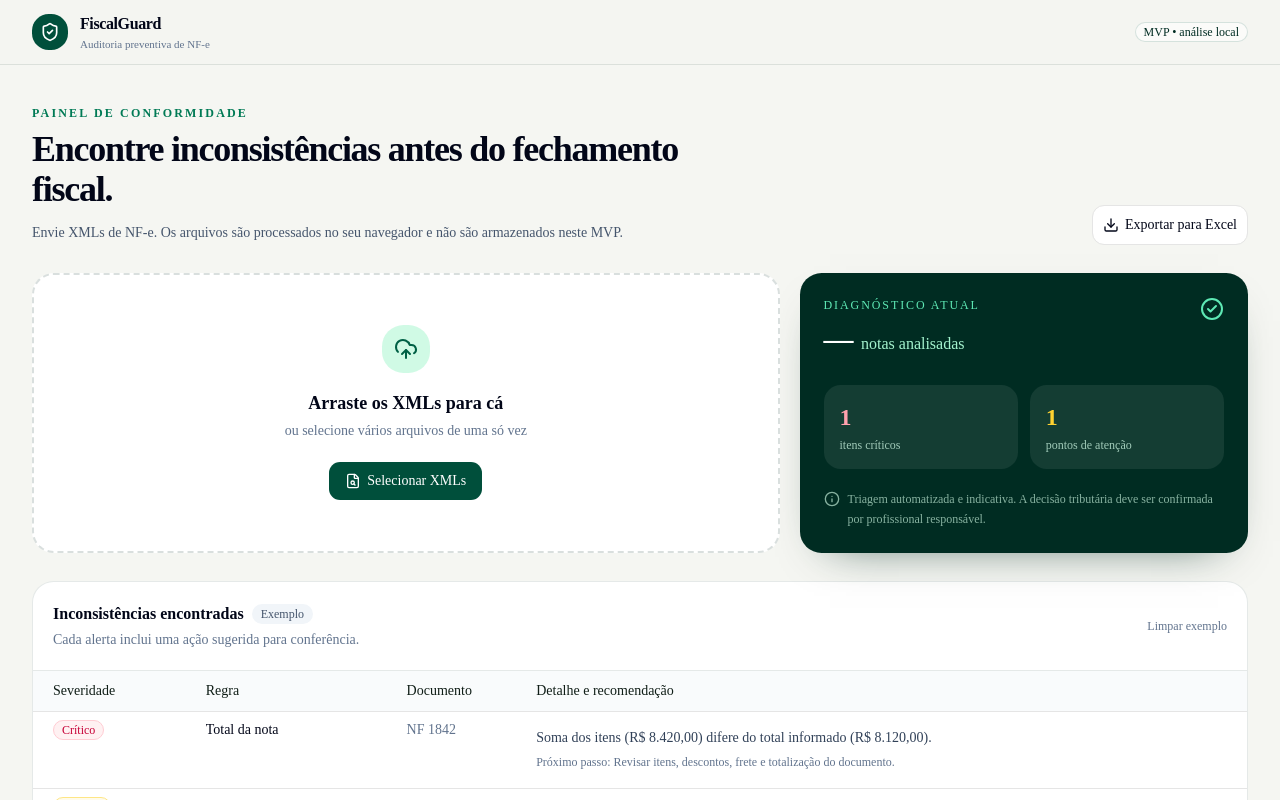
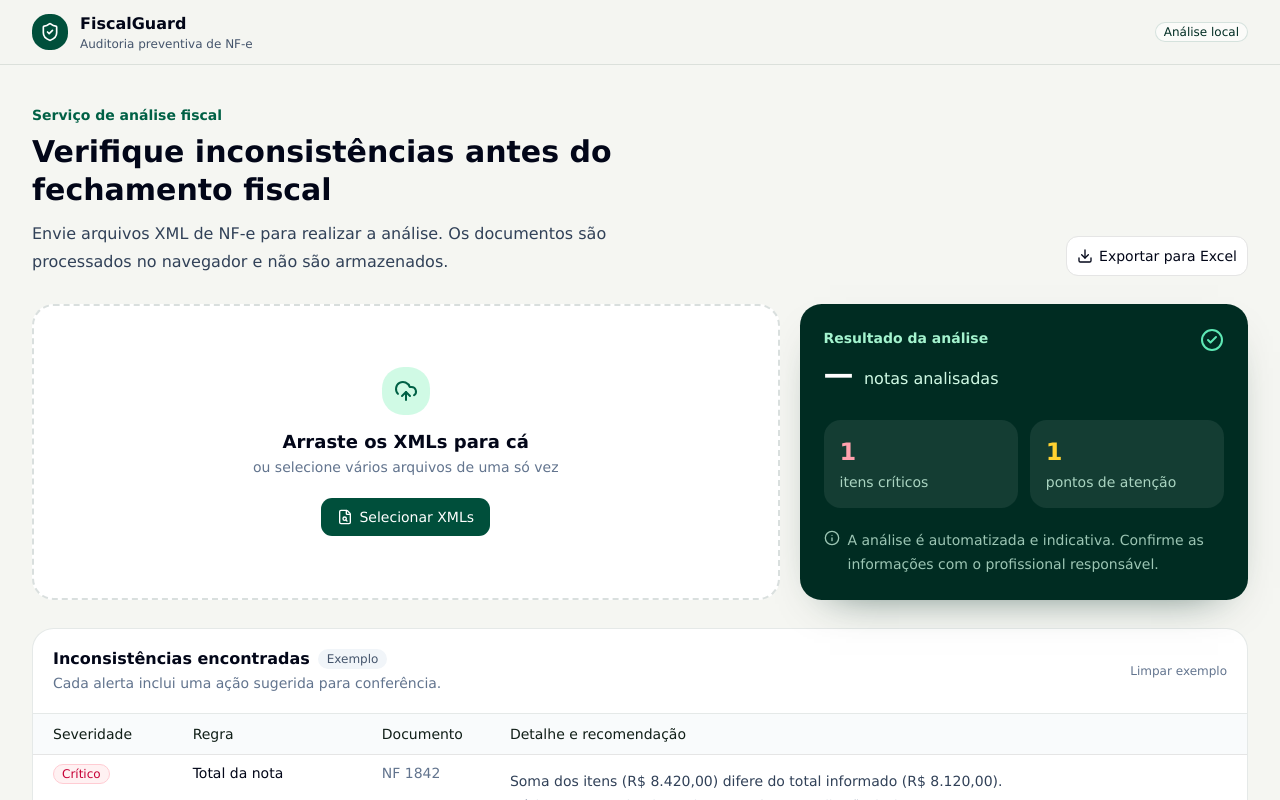
Before and after one commit to Thiago-A-Gomes/fiscalguard, a React (Vite) app: page / in a window 1280 px wide. Shown: the top 800 px of the page. Built offline with nearby package versions, Linux system fonts and the light colour scheme.

Commit message:
Adopt government-style typography

```diff
--- a/app/globals.css
+++ b/app/globals.css
@@ -48,7 +48,35 @@
 }
 
 body {
-  font-family: var(--font-geist-sans), Arial, Helvetica, sans-serif;
+  font-family: Rawline, Verdana, Arial, Helvetica, sans-serif;
+  font-size: 16px;
+  line-height: 1.5;
+  letter-spacing: 0;
+}
+
+h1,
+h2,
+h3,
+h4,
+button,
+input,
+table {
+  font-family: inherit;
+}
+
+h1,
+h2,
+h3,
+h4 {
+  letter-spacing: 0;
+  line-height: 1.25;
+}
+
+h1,
+h2,
+h3,
+h4 {
+  font-weight: 600;
 }
 
 :root {
--- a/app/page.tsx
+++ b/app/page.tsx
@@ -31,12 +31,12 @@ export default function Home() {
   function exportCsv() { const rows = [['Severidade', 'Regra', 'Documento', 'Detalhe', 'Recomendação'], ...findings.map((item) => [item.severity, item.rule, item.document, item.detail, item.suggestion])]; const csv = '\uFEFF' + rows.map((row) => row.map((cell) => `"${protectSpreadsheetCell(cell).replaceAll('"', '""')}"`).join(';')).join('\r\n'); const url = URL.createObjectURL(new Blob([csv], { type: 'text/csv;charset=utf-8' })); const link = document.createElement('a'); link.href = url; link.download = 'relatorio-fiscalguard.csv'; link.click(); URL.revokeObjectURL(url); }
   return (
     <main className="min-h-screen bg-[#f5f6f2] text-slate-950">
-      <header className="border-b border-emerald-950/10 bg-[#f5f6f2]/95"><div className="mx-auto flex h-16 max-w-7xl items-center justify-between px-5 lg:px-8"><div className="flex items-center gap-3"><span className="grid size-9 place-items-center rounded-xl bg-emerald-900 text-white"><ShieldCheck className="size-5" /></span><div><p className="font-semibold tracking-tight">FiscalGuard</p><p className="text-[11px] text-slate-500">Auditoria preventiva de NF-e</p></div></div><Badge variant="outline" className="border-emerald-900/15 bg-white/60 text-emerald-950">MVP • análise local</Badge></div></header>
+      <header className="border-b border-emerald-950/10 bg-[#f5f6f2]/95"><div className="mx-auto flex h-16 max-w-7xl items-center justify-between px-5 lg:px-8"><div className="flex items-center gap-3"><span className="grid size-9 place-items-center rounded-xl bg-emerald-900 text-white"><ShieldCheck className="size-5" /></span><div><p className="font-semibold">FiscalGuard</p><p className="text-xs text-slate-600">Auditoria preventiva de NF-e</p></div></div><Badge variant="outline" className="border-emerald-900/15 bg-white/60 text-emerald-950">Análise local</Badge></div></header>
       <div className="mx-auto max-w-7xl px-5 py-8 lg:px-8 lg:py-10">
-        <section className="mb-7 flex flex-col justify-between gap-4 md:flex-row md:items-end"><div><p className="mb-2 text-xs font-semibold uppercase tracking-[.18em] text-emerald-700">Painel de conformidade</p><h1 className="max-w-2xl text-3xl font-semibold tracking-[-.035em] md:text-4xl">Encontre inconsistências antes do fechamento fiscal.</h1><p className="mt-3 max-w-2xl text-sm leading-6 text-slate-600">Envie XMLs de NF-e. Os arquivos são processados no seu navegador e não são armazenados neste MVP.</p></div>{findings.length > 0 && <Button variant="outline" size="lg" onClick={exportCsv} className="h-10 bg-white"><Download /> Exportar para Excel</Button>}</section>
+        <section className="mb-7 flex flex-col justify-between gap-4 md:flex-row md:items-end"><div><p className="mb-2 text-sm font-semibold text-emerald-800">Serviço de análise fiscal</p><h1 className="max-w-2xl text-3xl font-semibold">Verifique inconsistências antes do fechamento fiscal</h1><p className="mt-3 max-w-2xl text-base leading-7 text-slate-700">Envie arquivos XML de NF-e para realizar a análise. Os documentos são processados no navegador e não são armazenados.</p></div>{findings.length > 0 && <Button variant="outline" size="lg" onClick={exportCsv} className="h-10 bg-white"><Download /> Exportar para Excel</Button>}</section>
         <section className="grid gap-5 lg:grid-cols-[1.25fr_.75fr]">
           <div onDragOver={(event) => { event.preventDefault(); setDragging(true); }} onDragLeave={() => setDragging(false)} onDrop={onDrop} className={`relative flex min-h-52 flex-col items-center justify-center rounded-2xl border-2 border-dashed p-7 text-center transition ${dragging ? 'border-emerald-600 bg-emerald-50' : 'border-emerald-950/15 bg-white'}`}><input ref={inputRef} onChange={onInput} type="file" accept=".xml,text/xml,application/xml" multiple className="sr-only" aria-label="Selecionar arquivos XML de NF-e" /><span className="mb-4 grid size-12 place-items-center rounded-2xl bg-emerald-100 text-emerald-800"><UploadCloud className="size-6" /></span><h2 className="text-lg font-semibold">Arraste os XMLs para cá</h2><p className="mt-1 text-sm text-slate-500">ou selecione vários arquivos de uma só vez</p><Button onClick={() => inputRef.current?.click()} className="mt-5 h-10 bg-emerald-900 px-4 text-white hover:bg-emerald-800"><FileSearch /> Selecionar XMLs</Button></div>
-          <aside className="rounded-2xl bg-emerald-950 p-6 text-white shadow-[0_18px_45px_-30px_rgba(2,44,34,.8)]"><div className="flex items-start justify-between"><div><p className="text-xs font-medium uppercase tracking-[.16em] text-emerald-300">Diagnóstico atual</p><p className="mt-2 text-3xl font-semibold">{invoices.length || '—'} <span className="text-base font-normal text-emerald-200">{invoices.length === 1 ? 'nota analisada' : 'notas analisadas'}</span></p></div><CheckCircle2 className="size-6 text-emerald-300" /></div><div className="mt-7 grid grid-cols-2 gap-3"><div className="rounded-xl bg-white/8 p-4"><p className="text-2xl font-semibold text-rose-300">{critical}</p><p className="mt-1 text-xs text-emerald-100/75">itens críticos</p></div><div className="rounded-xl bg-white/8 p-4"><p className="text-2xl font-semibold text-amber-300">{attention}</p><p className="mt-1 text-xs text-emerald-100/75">pontos de atenção</p></div></div><p className="mt-5 flex gap-2 text-xs leading-5 text-emerald-100/65"><Info className="mt-0.5 size-4 shrink-0" />Triagem automatizada e indicativa. A decisão tributária deve ser confirmada por profissional responsável.</p></aside>
+          <aside className="rounded-2xl bg-emerald-950 p-6 text-white shadow-[0_18px_45px_-30px_rgba(2,44,34,.8)]"><div className="flex items-start justify-between"><div><p className="text-sm font-semibold text-emerald-200">Resultado da análise</p><p className="mt-2 text-3xl font-semibold">{invoices.length || '—'} <span className="text-base font-normal text-emerald-100">{invoices.length === 1 ? 'nota analisada' : 'notas analisadas'}</span></p></div><CheckCircle2 className="size-6 text-emerald-300" /></div><div className="mt-7 grid grid-cols-2 gap-3"><div className="rounded-xl bg-white/8 p-4"><p className="text-2xl font-semibold text-rose-300">{critical}</p><p className="mt-1 text-sm text-emerald-100/80">itens críticos</p></div><div className="rounded-xl bg-white/8 p-4"><p className="text-2xl font-semibold text-amber-300">{attention}</p><p className="mt-1 text-sm text-emerald-100/80">pontos de atenção</p></div></div><p className="mt-5 flex gap-2 text-sm leading-6 text-emerald-100/75"><Info className="mt-0.5 size-4 shrink-0" />A análise é automatizada e indicativa. Confirme as informações com o profissional responsável.</p></aside>
         </section>
         {errors.length > 0 && <section className="mt-5 rounded-xl border border-rose-200 bg-rose-50 p-4" aria-live="polite"><div className="flex items-start gap-3"><AlertTriangle className="mt-0.5 size-5 text-rose-600" /><div><p className="font-medium text-rose-900">Alguns arquivos não puderam ser analisados</p>{errors.map((error) => <p key={error} className="mt-1 text-sm text-rose-700">{error}</p>)}</div><button onClick={() => setErrors([])} className="ml-auto text-rose-700" aria-label="Fechar aviso"><X className="size-4" /></button></div></section>}
         {invoices.length > 0 && <section className="mt-5 flex flex-wrap gap-2" aria-label="Arquivos carregados">{invoices.map((invoice, index) => <span key={`${invoice.fileName}-${index}`} className="inline-flex items-center gap-2 rounded-lg border bg-white px-3 py-2 text-xs text-slate-600"><FileText className="size-4 text-emerald-700" />{invoice.fileName}<button onClick={() => setInvoices((current) => current.filter((_, i) => i !== index))} aria-label={`Remover ${invoice.fileName}`}><X className="size-3.5" /></button></span>)}</section>}
```
